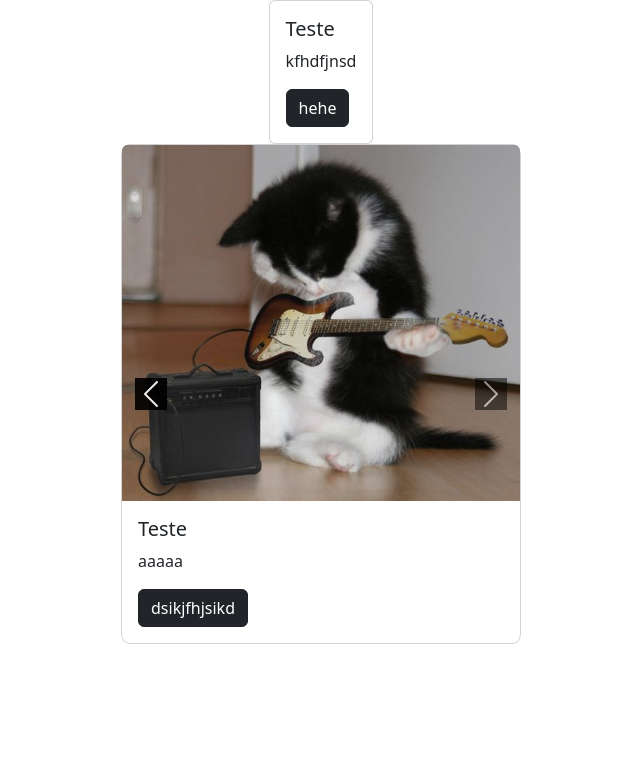
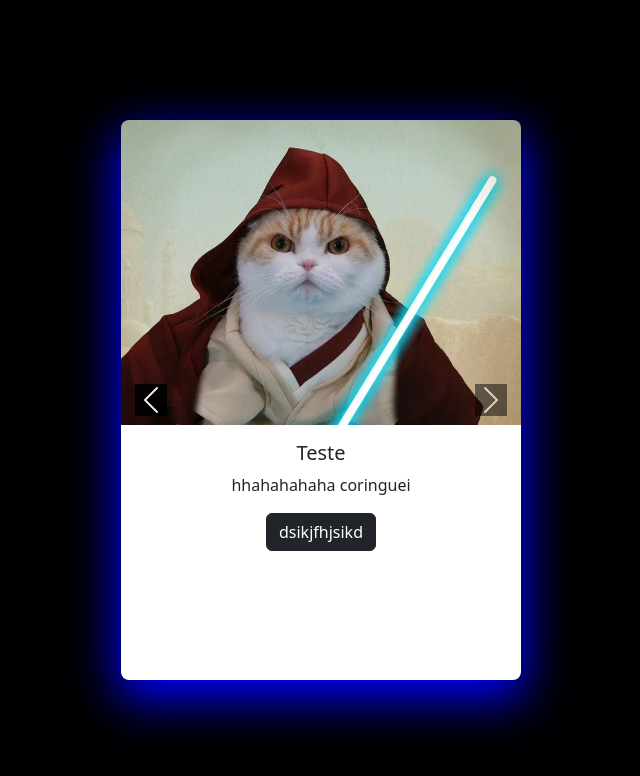
Before and after one commit to JulliaThainna/DesenvimentoWebBasico, a plain HTML site: page Aula 7 - Exercicio/index.html in a window 1280 px wide. Both pictures are taken after a click on the button "Previous". Shown: the whole page, without its empty margins (319-959 px from the left). Drawn offline with nearby package versions, Linux system fonts and the light colour scheme.

Commit message:
Finishing shadow function

```diff
--- a/Aula 7 - Exercicio/index.html
+++ b/Aula 7 - Exercicio/index.html
@@ -4,79 +4,85 @@
     <meta charset="UTF-8" />
     <meta http-equiv="X-UA-Compatible" content="IE=edge" />
     <meta name="viewport" content="width=device-width, initial-scale=1.0" />
-    <link rel="stylesheet" href="style.css">
     <link
       href="https://cdn.jsdelivr.net/npm/bootstrap@5.3.0-alpha3/dist/css/bootstrap.min.css"
       rel="stylesheet"
       integrity="sha384-KK94CHFLLe+nY2dmCWGMq91rCGa5gtU4mk92HdvYe+M/SXH301p5ILy+dN9+nJOZ"
       crossorigin="anonymous"
     />
+    <link rel="stylesheet" href="style.css">
     <script src="https://cdn.jsdelivr.net/npm/bootstrap@5.3.0-alpha3/dist/js/bootstrap.bundle.min.js" integrity="sha384-ENjdO4Dr2bkBIFxQpeoTz1HIcje39Wm4jDKdf19U8gI4ddQ3GYNS7NTKfAdVQSZe" crossorigin="anonymous"></script>
+    <script src="script.js"></script>
     <title>Forms</title>
   </head>
   <body>
-    <!--
-    - Desenvolva um formulario de sua preferencia que contenha os
-campos exibidos e monte um texto com as seleçoes do usuario.
-    - Alem disso o formulario deve mudar as cores com base em
-combinaçoes de selecao diferentes;
-    - Aplique CSS com Bootstrap para posicionamento e tipografia
-de elementos conforme a aula anterior
--->
-    <div class="d-flex justify-content-center align-items-center">
-        <div class="card" style="width: max-content;">
-            <div class="card-body">
-                <h5 class="card-title">Teste</h5>
-                <p class="card-text">kfhdfjnsd</p>
-                <a href="#" class="btn btn-dark">hehe</a>
-            </div>
-        </div>
-    </div>
+    <div class="d-flex justify-content-center align-items-center" style="height: 100vh;">
+        <div id="carouselSW" class="carousel slide" style="width: 25rem;">
+            <div class="carousel-inner swCards">
+                <div class="carousel-item active" id="aa">
+                    <div class="card border-0">
+                        <img src="img/cat-bichinho.jpg" alt="" class="card-img-top">
+                        <div class="card-body">
+                            <h3 class="card-title">Teste</h3>
+                            <p class="card-text">hhahahahaha coringuei</p>
+                        </div>
+                    </div>
+                </div>
 
-    <div class="d-flex justify-content-center align-items-center">
-        <div id="carousel-music" class="carousel slide" style="width: 25rem;">
-            <div class="carousel-inner animalsCard overflow-hidden">
-                <div class="carousel-item active">
-                    <div class="card">
-                        <img src="img/gatito.jpg" alt="">
+                <div class="carousel-item">
+                    <div class="card border-0">
+                        <img src="img/cat-sith.webp" alt="" class="card-img-top">
                         <div class="card-body">
                             <h5 class="card-title">Teste</h5>
-                            <p>ksdkjfjksdklf</p>
+                            <p class="card-text">hhahahahaha coringuei</p>
                             <a href="#" class="btn btn-dark">dsikjfhjsikd</a>
                         </div>
                     </div>
                 </div>
 
                 <div class="carousel-item">
-                    <div class="card">
-                    <img src="img/gatito.jpg" alt="">
-                    <div class="card-body">
-                        <h5 class="card-title">Teste</h5>
-                        <p>aaaaa</p>
-                        <a href="#" class="btn btn-dark">dsikjfhjsikd</a>
+                    <div class="card border-0">
+                        <img src="img/cat-jedi.webp" alt="" class="card-img-top">
+                        <div class="card-body">
+                            <h5 class="card-title">Teste</h5>
+                            <p class="card-text">hhahahahaha coringuei</p>
+                            <a href="#" class="btn btn-dark">dsikjfhjsikd</a>
+                        </div>
                     </div>
                 </div>
             </div>
+
             <button
                 class="carousel-control-prev"
                 type="button"
-                data-bs-target="#carousel-music"
+                data-bs-target="#carouselSW"
                 data-bs-slide="prev"
+                onclick="changeShadow('P')"
             >
-                <span class="carousel-control-prev-icon" aria-hidden="true" style="background-color: black;"></span>
+                <span class="carousel-control-prev-icon aria-hidden="true" style="background-color: black;"></span>
                 <span class="visually-hidden">Previous</span>
             </button>
 
             <button
                 class="carousel-control-next"
                 type="button"
-                data-bs-target="#carousel-music"
+                data-bs-target="#carouselSW"
                 data-bs-slide="next"
+                onclick="changeShadow('N')"
             >
-                <span class="carousel-control-next-icon" aria-hidden="true" style="background-color: black;"></span>
+                <span class="carousel-control-next-icon aria-hidden="true" style="background-color: black;"></span>
                 <span class="visually-hidden">Next</span>
             </button>
         </div>
     </div>
   </body>
 </html>
+
+<!--
+- Desenvolva um formulario de sua preferencia que contenha os
+campos exibidos e monte um texto com as seleçoes do usuario.
+- Alem disso o formulario deve mudar as cores com base em
+combinaçoes de selecao diferentes;
+- Aplique CSS com Bootstrap para posicionamento e tipografia
+de elementos conforme a aula anterior
+-->
--- a/Aula 7 - Exercicio/script.js
+++ b/Aula 7 - Exercicio/script.js
@@ -0,0 +1,48 @@
+function changeShadow(param) {
+  let items = document.querySelectorAll("#carouselSW .carousel-item");   // Obter todos os itens do carrossel
+  let activeIndex = Array.from(items).findIndex(item => item.classList.contains("active")); // Encontrar o índice do item ativo
+  //console.log(activeIndex);
+
+  let index;
+  if(param == "N"){ //Next
+    index = activeIndex + 1; // Encontrar o índice do próximo item
+    if (index >= items.length) { // Se o próximo item não existir, definir o índice como 0
+      index = 0;
+    }
+  }
+  else{ //Prev
+    index = activeIndex - 1; // Encontrar o índice do item anterior
+    if (index < 0) {
+      index = items.length - 1;
+    }
+  }
+  activeImage = items[index].querySelector("img"); // Obter a imagem do item anterior
+  //console.log(activeImage);
+
+  // Definir a sombra com base na imagem selecionada
+  if (activeImage.getAttribute("src").includes("cat-sith")) {
+    document.querySelector(".swCards").style.boxShadow = "0 1rem 3rem 0.2rem red";
+  } else if (activeImage.getAttribute("src").includes("cat-jedi")) {
+    document.querySelector(".swCards").style.boxShadow = "0 1rem 3rem 0.2rem blue";
+  } else {
+    document.querySelector(".swCards").style.boxShadow = "0 1rem 3rem 0.2rem yellow";
+  }
+}
+
+// function changeShadowNext() {
+//   // Obter o próximo item do carrossel
+//   var nextItem = document.querySelector("#carouselSW .carousel-item.active + .carousel-item");
+//   if (nextItem) {
+//     activeImage = nextItem.querySelector("img");
+//     console.log(activeImage);
+//     if (activeImage.getAttribute("src").includes("cat-sith")) {
+//       document.querySelector(".swCards").style.boxShadow = "0 1rem 3rem 0.2rem red";
+//     }
+//     else if (activeImage.getAttribute("src").includes("cat-jedi")) {
+//       document.querySelector(".swCards").style.boxShadow = "0 1rem 3rem 0.2rem blue";
+//     }
+//   }
+//   if(nextItem == null){
+//     document.querySelector(".swCards").style.boxShadow = "0 1rem 3rem 0.2rem yellow";
+//   }
+// }
--- a/Aula 7 - Exercicio/style.css
+++ b/Aula 7 - Exercicio/style.css
@@ -1,7 +1,13 @@
-.animalsCard , .animalsCard .card{
-    border-radius: 2%;
+body{
+    background-color: black;
 }
 
-#animalsContainer{
-    visibility: hidden;
+.swCards{
+    border-radius: 0.5rem;
+    text-align: center;
+    box-shadow: yellow 0 1rem 3rem 0.2rem;
 }
+
+.swCards .card{
+    height: 35rem;
+}
```
Also changed, not shown: Aula 7 - Exercicio/img/cat-bichinho.jpg (added), Aula 7 - Exercicio/img/cat-jedi.webp (added), Aula 7 - Exercicio/img/cat-sith.webp (added), Aula 7 - Exercicio/img/gatito.jpg (deleted), Aula 7 - Exercicio/img/hqdefault.jpg (added).
